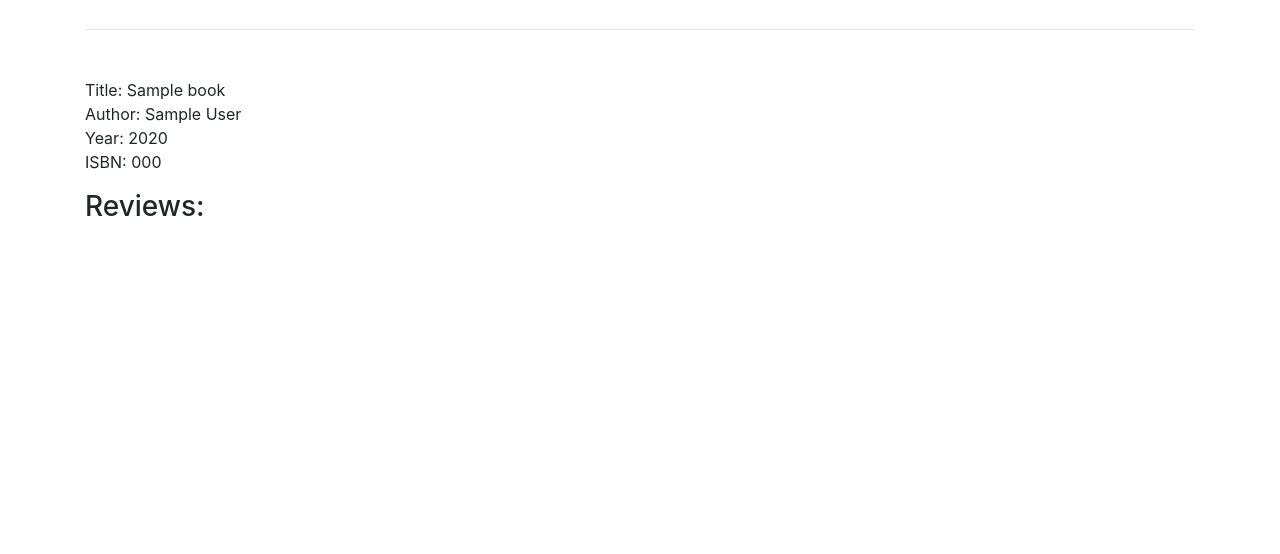
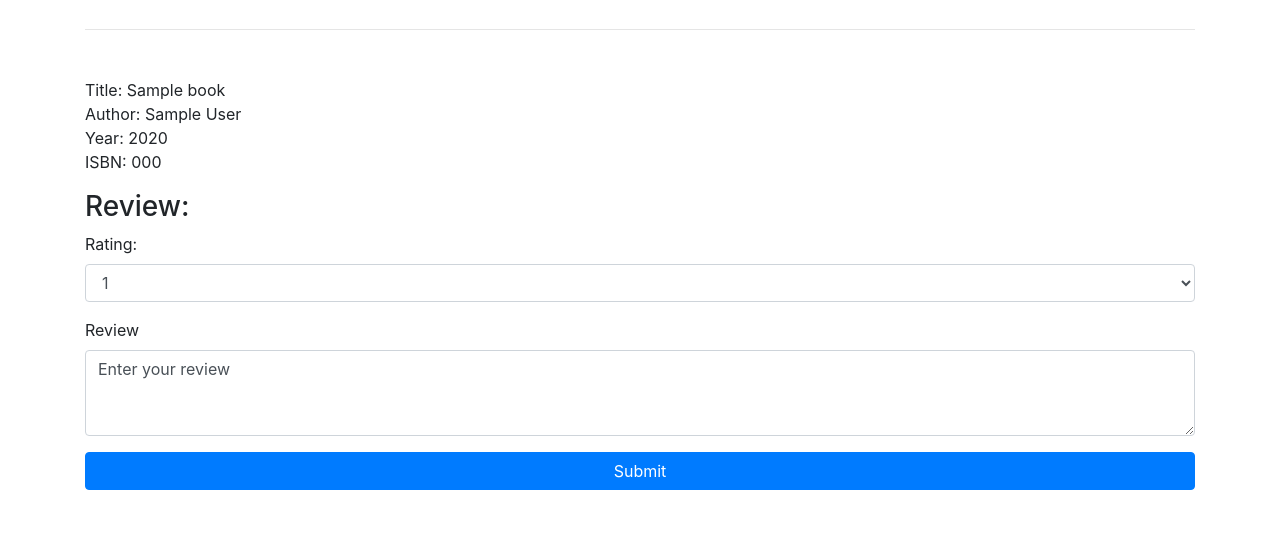
Before and after one commit to AhmedElaguab/books-webapp, a Flask app: template templates/book.html in a window 1280 px wide. Shown: the part 282-836 px from the top of the page. Before the commit the page ends 498 px from the top, so only its background shows below. Run offline with Flask 2, Linux system fonts and the light colour scheme; the template is opened without the code that fills it: most values are stand-ins (such as "Sample title", 1, 10 or a date in 2020); some libraries are stand-ins or nearby versions.

Commit message:
Add reviews template

```diff
--- a/application.py
+++ b/application.py
@@ -167,4 +167,8 @@ def logout():
 def book(isbn):
     book = db.execute("SELECT * FROM books WHERE (isbn=:isbn)",
                       {"isbn": isbn}).first()
-    return render_template("book.html", book=book)
+
+    review = db.execute("SELECT * FROM reviews WHERE user_id=:user_id AND book_id=:book_id",
+                        {"user_id": session.get("user").get("id"), "book_id": book[0]}).first()
+
+    return render_template("book.html", book=book, review=review)
--- a/templates/book.html
+++ b/templates/book.html
@@ -22,7 +22,32 @@
             </ul>
           </div>
           <div class="reviews">
-            <h3>Reviews:</h3>
+            <h3>Review:</h3>
+            {% if review%}
+            <p>There is a review</p>
+            {% else %}
+            <div class="review-form">
+              <form>
+                <div class="form-group">
+                  <label for="review-rating">Rating:</label>
+                  <select name="rating" class="form-control" id="review-rating">
+                    <option>1</option>
+                    <option>2</option>
+                    <option>3</option>
+                    <option>4</option>
+                    <option>5</option>
+                  </select>
+                </div>
+                <div class="form-group">
+                  <label for="review-text">Review</label>
+                  <textarea name="review" class="form-control" id="review-text" rows="3">Enter your review</textarea>
+                </div>
+                <div class="form-group">
+                  <input class="btn btn-primary btn-block" type="submit" value="Submit" />
+                </div>
+              </form>
+            </div>
+            {% endif %}
           </div>
         </div>
       </div>
```
